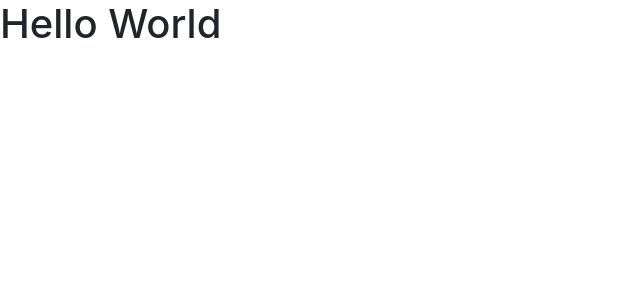
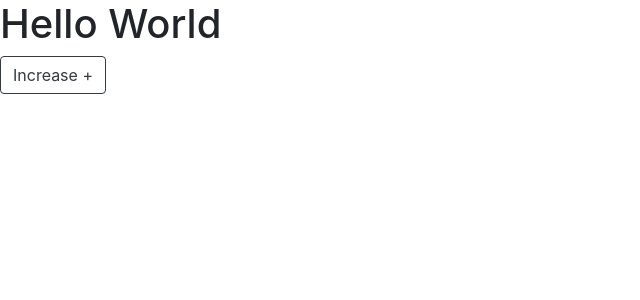
Before and after one commit to firmanjabar/Learn-React-JS, a React (Create React App) app in the folder Mastering React - Mosh Hamedeni/counter-app/: page / in a window 1280 px wide. Shown: the top 300 px of the page, without its empty margins (0-640 px from the left). Built offline with nearby package versions, Linux system fonts and the light colour scheme.

Commit message:
:rocket: 4- Specifying Children

```diff
--- a/Mastering React - Mosh Hamedeni/counter-app/src/components/counter.jsx
+++ b/Mastering React - Mosh Hamedeni/counter-app/src/components/counter.jsx
@@ -2,7 +2,12 @@ import React, { Component } from "react";
 
 class Counter extends Component {
   render() {
-    return <h1>Hello World</h1>;
+    return (
+      <React.Fragment>
+        <h1>Hello World</h1>
+        <button className="btn btn-outline-dark">Increase +</button>
+      </React.Fragment>
+    );
   }
 }
 
```
